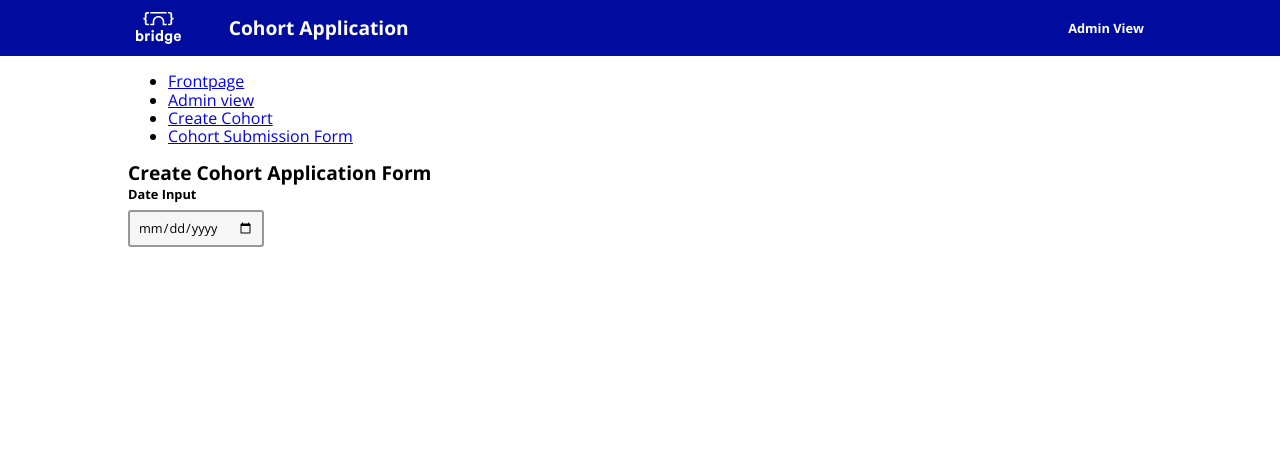
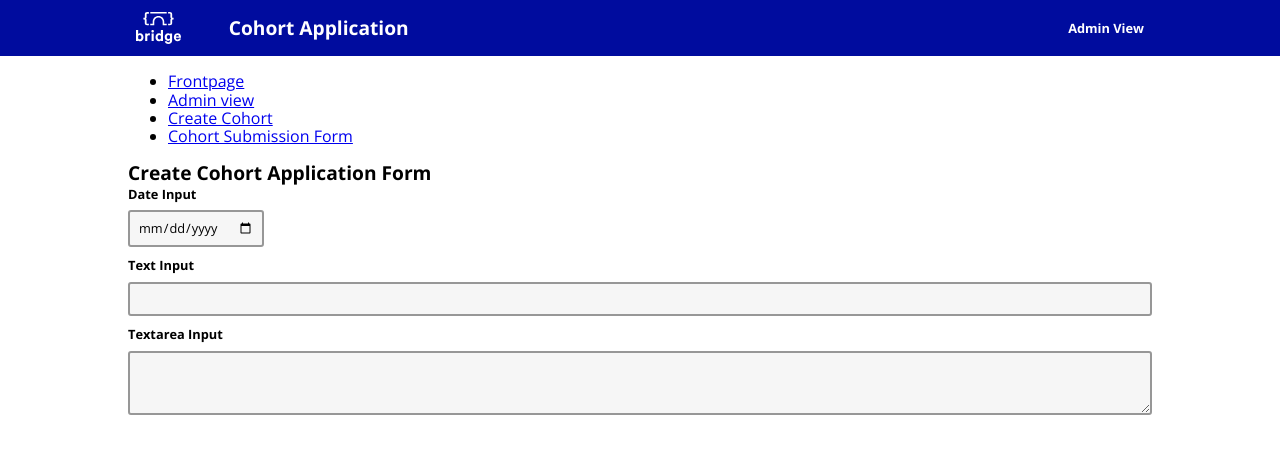
Before and after one commit to bridge-school/applications-frontend, a React (Create React App) app: page /admin/create in a window 1280 px wide. Shown: the top 454 px of the page. Built offline with nearby package versions, Linux system fonts and the light colour scheme.

Commit message:
Input and Textarea

```diff
--- /dev/null
+++ b/src/components/Input.js
@@ -0,0 +1,59 @@
+import React, { useState } from 'react';
+import styled from 'styled-components';
+import PropTypes from 'prop-types';
+
+const InputElement = styled.input`
+  padding: ${props => props.theme.padding};
+  margin: ${props => props.theme.margin} 0;
+  color: ${props => props.theme.black};
+  background: ${props => props.theme.inputBackground};
+  border: ${props => props.theme.borderWidth} solid ${props => props.theme.borderColor};
+  border-radius: ${props => props.theme.borderRadius};
+  display: block;
+  width: 100%;
+`;
+
+const TextareaElement = styled.textarea`
+  padding: ${props => props.theme.padding};
+  margin: ${props => props.theme.margin} 0;
+  color: ${props => props.theme.black};
+  background: ${props => props.theme.inputBackground};
+  border: ${props => props.theme.borderWidth} solid ${props => props.theme.borderColor};
+  border-radius: ${props => props.theme.borderRadius};
+  display: block;
+  border-radius: ${props => props.theme.borderRadius};
+  width: 100%;
+`;
+
+export default function Input({ label, name, type, value }) {
+  const [input, setInput] = useState(value);
+  return (
+    <div>
+      <label htmlFor={name}>
+        {label}
+        {type === 'textarea'
+          ? <TextareaElement
+              id={name}
+              name={name}
+              value={input}
+              rows="3"
+              onChange={e => setInput(e.target.value)} />
+          : <InputElement
+              id={name}
+              name={name}
+              type={type}
+              value={input}
+              onChange={e => setInput(e.target.value)}
+            />
+        }
+      </label>
+    </div>
+  );
+}
+
+Input.propTypes = {
+  label: PropTypes.string,
+  name: PropTypes.string,
+  type: PropTypes.string,
+  value: PropTypes.string
+};
--- a/src/views/CreateCohort.js
+++ b/src/views/CreateCohort.js
@@ -1,6 +1,7 @@
 import React from 'react';
 import PageTitle from '../components/PageTitle';
 import InputDate from '../components/InputDate';
+import Input from '../components/Input';
 
 export default function CreateCohort() {
   return (
@@ -8,6 +9,8 @@ export default function CreateCohort() {
       <PageTitle title="Create Cohort Application Form" />
       <form action="" method="post">
         <InputDate name="test" value="" label="Date Input" />
+        <Input name="text-input" type="text" value="" label="Text Input" />
+        <Input name="textarea-input" type="textarea" value="" label="Textarea Input" />
       </form>
     </div>
   );
```
